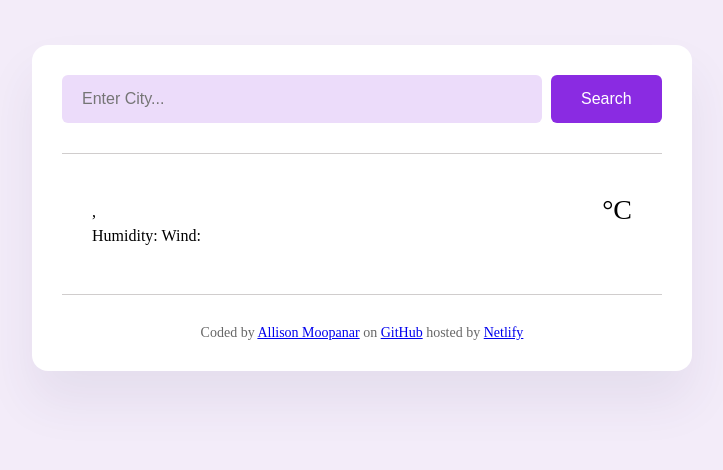
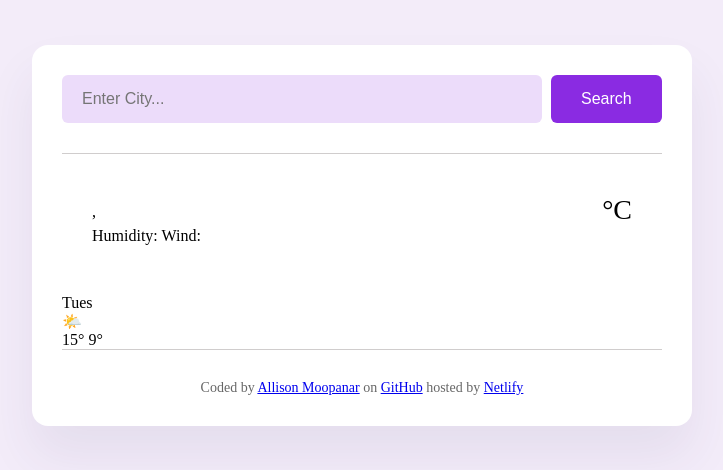
Before and after one commit to Allison-93/Weather-app-project, a plain HTML site: page index.html in a window 1280 px wide. Shown: the whole page, without its empty margins (278-1001 px from the left). Drawn offline with nearby package versions, Linux system fonts and the light colour scheme; no server answers.

Commit message:
updated html for forecast

```diff
--- a/index.html
+++ b/index.html
@@ -41,7 +41,15 @@
 
           <div id="temperature" class="weather-unit"></div>
           <div class="weather-metric">&deg;C</div>
+          </div>
         </main>
+        <div class="weather-forecast">
+           <div class="weather-forecast-day">
+            <div class="weather-forecast-date">Tues</div>
+            <div class="weather-forecast-icon">🌤️</div>
+            <div class="weather-forecast-temperatures">15&deg; 9&deg;</div>
+           </div>
+        </div>
       <footer>
         Coded by
         <a href="https://github.com/Allison-93" target="_blank"
```
